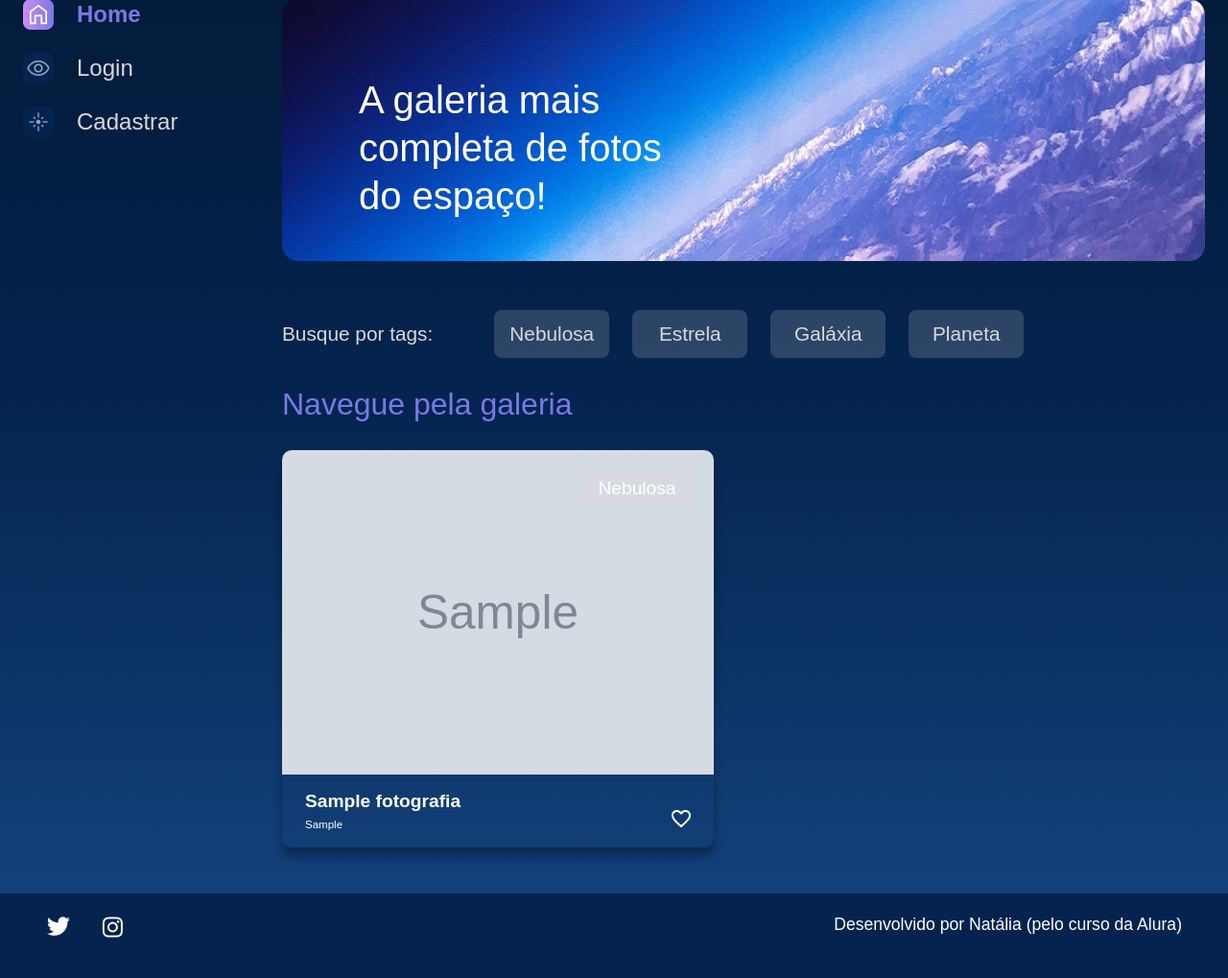
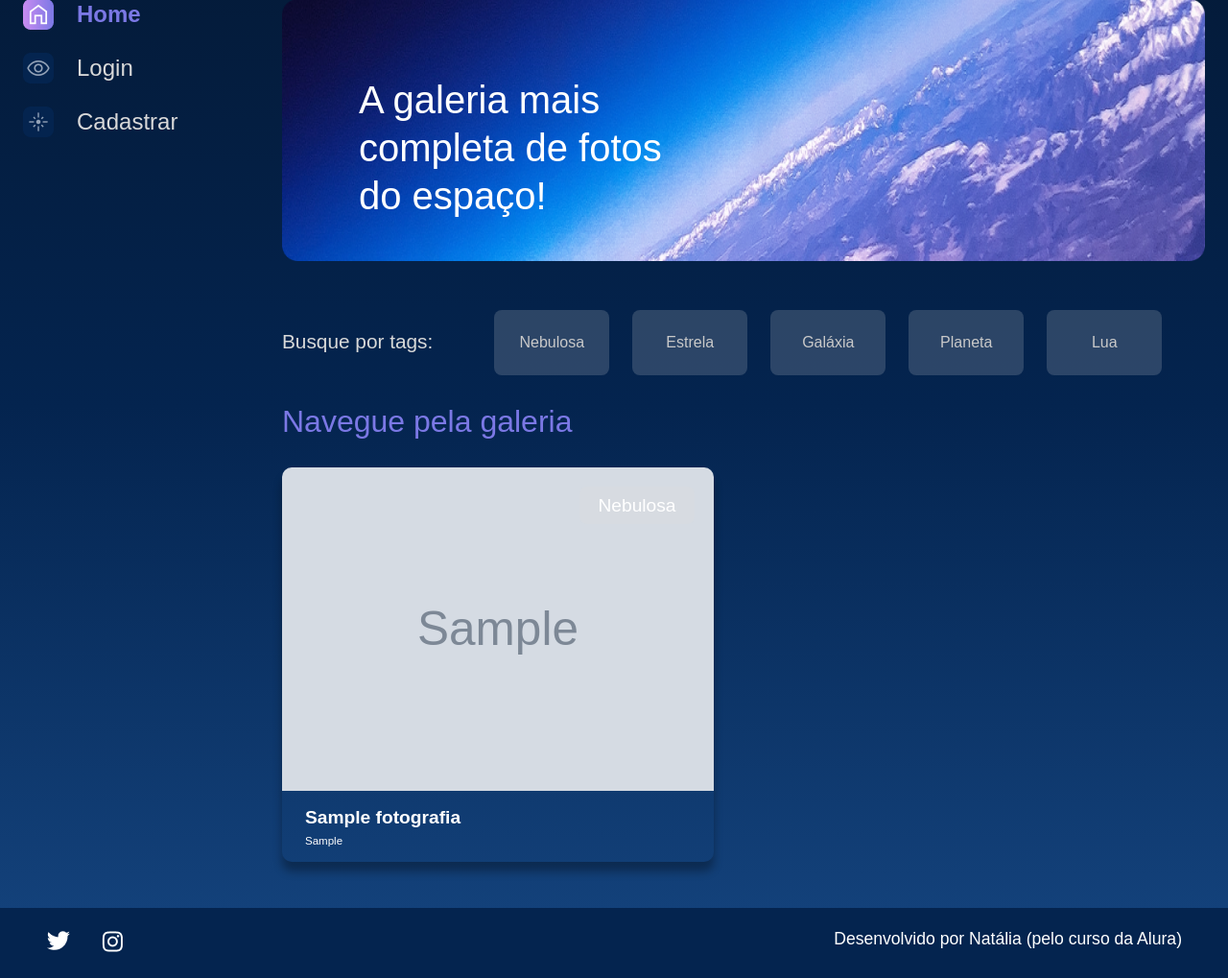
Before and after one commit to natalia-mvieira/SpaceGlance, a Django app: page / in a window 1280 px wide. Shown: the part 171-1190 px from the top of the page at 96% size. Before the commit the page ends 1148 px from the top, so only its background shows below. Run offline with Django 4.2, Linux system fonts and the light colour scheme; tables that the repository leaves empty hold one stand-in row (values such as "Sample post"); grey boxes marked "Sample" are stand-in pictures.

Commit message:
'finalização'

```diff
--- a/apps/galeria/models.py
+++ b/apps/galeria/models.py
@@ -6,7 +6,7 @@ from django.contrib.auth.models import User
 class Fotografia(models.Model):
 
     CATEGORIAS = [('NEBULOSA', 'Nebulosa'), ('ESTRELA','Estrela'),
-                        ('GALÁXIA','Galáxia'), ('PLANETA','Planeta')]
+                        ('GALÁXIA','Galáxia'), ('PLANETA','Planeta'), ('LUA', 'Lua')]
 
     nome = models.CharField(max_length=100, null=False, blank=False)
     legenda = models.CharField(max_length=150, null=False, blank=False)
--- a/apps/galeria/urls.py
+++ b/apps/galeria/urls.py
@@ -1,5 +1,5 @@
 from django.urls import path
-from apps.galeria.views import index, imagem, buscar, editar_imagem, nova_imagem, deletar_imagem
+from apps.galeria.views import index, imagem, buscar, editar_imagem, nova_imagem, deletar_imagem, tag
 
 urlpatterns = [
     path('', index, name='home'),
@@ -7,5 +7,6 @@ urlpatterns = [
     path('buscar', buscar, name='buscar'),
     path('nova_imagem', nova_imagem, name='nova_imagem'),
     path('editar_imagem/<int:foto_id>', editar_imagem, name='editar_imagem'),
-    path('deletar_imagem/<int:foto_id>', deletar_imagem, name='deletar_imagem')
+    path('deletar_imagem/<int:foto_id>', deletar_imagem, name='deletar_imagem'),
+    path('tag/<str:foto_tag>', tag, name='tag')
 ]
--- a/apps/galeria/views.py
+++ b/apps/galeria/views.py
@@ -4,7 +4,7 @@ from apps.galeria.forms import FotografiaForms
 from django.contrib import messages
 
 def index(request):
-    fotografias = Fotografia.objects.order_by('data_fotografia').filter(publicada=True)
+    fotografias = Fotografia.objects.order_by('-data_fotografia').filter(publicada=True) # o '-' em data_fotografia inverte a ordem
     return render(request, 'galeria/index.html', {'cards': fotografias})
 
 def imagem(request, foto_id):
@@ -12,7 +12,7 @@ def imagem(request, foto_id):
     return render(request, 'galeria/imagem.html', {"fotografia": fotografia})
 
 def buscar(request):
-    fotografias = Fotografia.objects.order_by('data_fotografia').filter(publicada=True)
+    fotografias = Fotografia.objects.order_by('-data_fotografia').filter(publicada=True)
 
     if 'buscar' in request.GET:
         nome_a_buscar = request.GET['buscar']
@@ -26,12 +26,13 @@ def nova_imagem(request):
         messages.error(request, 'Por favor, realize o login.')
         return redirect('login')
 
-    form = FotografiaForms()
+    fotografia = Fotografia()
+    fotografia.usuario = request.user
+    form = FotografiaForms(instance=fotografia)
     if request.method == 'POST':
-        form = FotografiaForms(request.POST, request.FILES)
+        form = FotografiaForms(request.POST, request.FILES, instance=fotografia)
         if form.is_valid:
             form.save()
-            form.user = request.user
             messages.success(request, 'Imagem publicada com sucesso!')
             return redirect('home')
         else:
@@ -45,6 +46,7 @@ def editar_imagem(request, foto_id):
         return redirect('login')
 
     fotografia = Fotografia.objects.get(id=foto_id)
+    fotografia.usuario = request.user
     form = FotografiaForms(instance=fotografia)
 
     if request.method == 'POST':
@@ -67,14 +69,6 @@ def deletar_imagem(request, foto_id):
     return redirect('home')
 
 
-# def tag(request,categoria):
-#     fotografias = Fotografia.objects.order_by('data_fotografia').filter(publicada=True)
-#     if categoria=='nebulosa':
-#         fotografias = fotografias.filter(categoria='Nebulosa')
-#     elif categoria=='planeta':
-#         fotografias = fotografias.filter(categoria='Planeta')
-#     elif categoria=='estrela':
-#         fotografias = fotografias.filter(categoria='Estrela')
-#     elif categoria=='galaxia':
-#         fotografias = fotografias.filter(categoria='Galáxia')
-#     return render(request, 'galeria/busca_tags.html', {'cards': fotografias})
+def tag(request,foto_tag):
+    fotografias = Fotografia.objects.order_by('-data_fotografia').filter(publicada=True, categoria=foto_tag)
+    return render(request, 'galeria/buscar.html', {'cards': fotografias})
--- a/templates/galeria/imagem.html
+++ b/templates/galeria/imagem.html
@@ -18,8 +18,12 @@
                             </div>
                             <div>
                                 {% if user.is_authenticated %}
-                                <a href="{% url 'editar_imagem' fotografia.id %}"><button class="btn btn-success col-12" style="padding: top 5px;">Editar Imagem</button></a>
+                                <div style='margin-bottom: 5px'>
+                                <a href="{% url 'editar_imagem' fotografia.id %}"><button class="btn btn-success col-12" style="padding: top 5px;">Editar</button></a>
+                                </div>
+                                <div>
                                 <a href="{% url 'deletar_imagem' fotografia.id %}"><button class="btn btn-danger col-12" style="padding: top 5px;">Deletar</button></a>
+                                </div>
                                 {% endif %}
                             </div>
                         </div>
--- a/templates/galeria/index.html
+++ b/templates/galeria/index.html
@@ -3,7 +3,20 @@
 
 {% block body %}
     <section class="conteudo">
-        {% include 'partials/_top.html' %}
+        <section class="banner">
+            <img class="banner__imagem" src="{% static '/assets/imagens/Banner(2).png' %}" alt="banner Alura Space">
+            <h1 class="banner__titulo"> A galeria mais completa de fotos do espaço!</h1>
+        </section>
+        <section class="tags">
+            <p class="tags__titulo">Busque por tags:</p>
+            <ul class="tags__lista">
+                <li class="tags__tag"><a href="{% url 'tag' 'NEBULOSA' %}" class="btn" style="color:#C9C9C9">Nebulosa</a></li>
+                <li class="tags__tag"><a href="{% url 'tag' 'ESTRELA' %}" class="btn" style="color:#C9C9C9">Estrela</a></li>
+                <li class="tags__tag"><a href="{% url 'tag' 'GALÁXIA' %}" class="btn" style="color:#C9C9C9">Galáxia</a></li>
+                <li class="tags__tag"><a href="{% url 'tag' 'PLANETA' %}" class="btn" style="color:#C9C9C9">Planeta</a></li>
+                <li class="tags__tag"><a href="{% url 'tag' 'LUA' %}" class="btn" style="color:#C9C9C9">Lua</a></li>
+            </ul>
+        </section>
         <section class="galeria">
             <div class="cards">
                 <h2 class="cards__titulo">Navegue pela galeria</h2>
@@ -23,9 +36,6 @@
                             <p class="card__titulo">{{ fotografia.nome }}</p>
                             <div class="card__texto">
                                 <p class="card__descricao">{{ fotografia.legenda }}</p>
-                                <span>
-                                    <img src="{% static '/assets/ícones/1x/favorite_outline.png' %}" alt="ícone de coração">
-                                </span>
                             </div>
                         </div>
                     </li>
--- a/templates/partials/_top.html
+++ b/templates/partials/_top.html
@@ -6,9 +6,10 @@
 <section class="tags">
     <p class="tags__titulo">Busque por tags:</p>
     <ul class="tags__lista">
-        <li class="tags__tag">Nebulosa</li>
-        <li class="tags__tag">Estrela</li>
-        <li class="tags__tag">Galáxia</li>
-        <li class="tags__tag">Planeta</li>
+        <li class="tags__tag"><a href="{% url 'tag' 'NEBULOSA' %}" class="btn" style="color:#C9C9C9">Nebulosa</a></li>
+        <li class="tags__tag"><a href="{% url 'tag' 'ESTRELA' %}" class="btn" style="color:#C9C9C9">Estrela</a></li>
+        <li class="tags__tag"><a href="{% url 'tag' 'GALÁXIA' %}" class="btn" style="color:#C9C9C9">Galáxia</a></li>
+        <li class="tags__tag"><a href="{% url 'tag' 'PLANETA' %}" class="btn" style="color:#C9C9C9">Planeta</a></li>
+        <li class="tags__tag"><a href="{% url 'tag' 'LUA' %}" class="btn" style="color:#C9C9C9">Lua</a></li>
     </ul>
 </section>
--- a/templates/shared/base.html
+++ b/templates/shared/base.html
@@ -38,7 +38,6 @@
         <main class="principal">
             <section class="menu-lateral">
                 <nav class="menu-lateral__navegacao">
-                    {% block menu %}
                     {% if user.is_authenticated %}
                         <a href="{% url 'home' %}"><img src="{% static '/assets/ícones/1x/Home - ativo.png'%}"> Home</a>
                         <a href="{% url 'nova_imagem' %}"><img src="{% static '/assets/ícones/1x/Novas - ativo.png'%}"> Inserir Imagem </a>
@@ -48,7 +47,6 @@
                         <a href="{% url 'login' %}"><img src="{% static '/assets/ícones/1x/Mais vistas - inativo.png'%}"> Login </a>
                         <a href="{% url 'cadastro' %}"><img src="{% static '/assets/ícones/1x/Novas - inativo.png'%}"> Cadastrar </a>
                     {% endif %}
-                    {% endblock %}
                 </nav>
             </section>
             {% block body %}
--- a/templates/usuarios/cadastro.html
+++ b/templates/usuarios/cadastro.html
@@ -1,10 +1,6 @@
 {% extends 'shared/base.html' %}
 {% load static %}
 
-
-{% block menu %}
-    <a href="{% url 'home' %}"><img src="{% static '/assets/ícones/1x/Home - ativo.png'%}"> Home</a>
-{% endblock %}
 
 {% block body %}
             <section class="galeria" style="margin-left: 5em">
--- a/templates/usuarios/login.html
+++ b/templates/usuarios/login.html
@@ -1,11 +1,6 @@
 {% extends 'shared/base.html' %}
 {% load static %}
 
-
-{% block menu %}
-    <a href="{% url 'home' %}"><img src="{% static '/assets/ícones/1x/Home - ativo.png'%}"> Home</a>
-    <a href="{% url 'cadastro' %}"><img src="{% static '/assets/ícones/1x/Novas - inativo.png'%}"> Cadastrar </a>
-{% endblock %}
 
 {% block body %}
             <section class="galeria" style="margin-left: 5em">
```
Also changed, not shown: templates/galeria/busca_tags.html (deleted, +0 -41 lines), templates/galeria/buscar.html (+13 -1 lines). Lines whose indentation alone changed are shown as unchanged.
